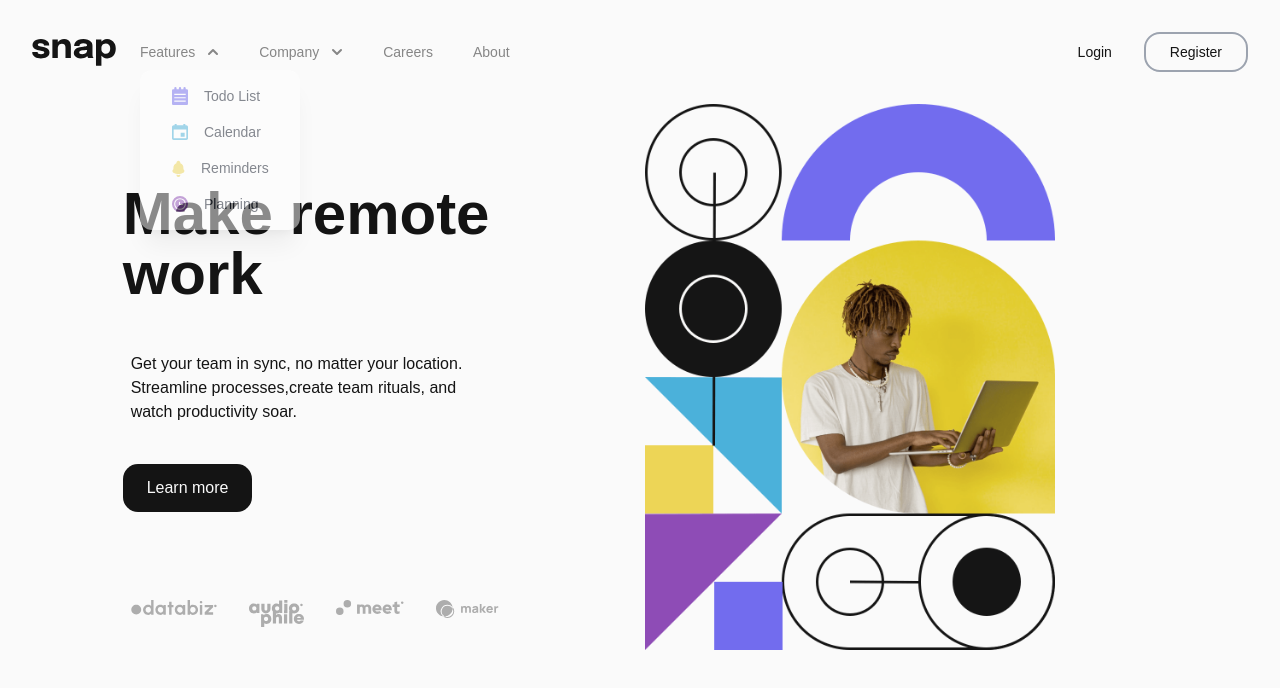
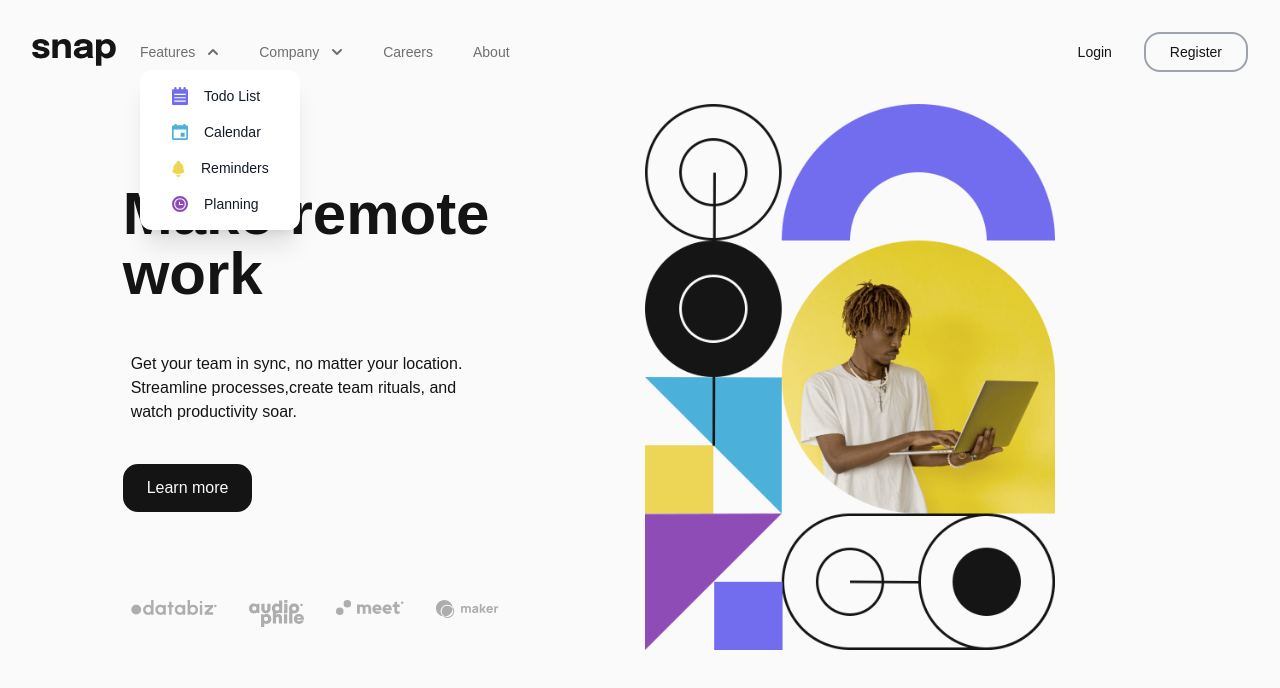
Before and after one commit to mosesfawole/snap, a React (Create React App) app: page / in a window 1280 px wide. Both pictures are taken after a click on the button "Features". Shown: the top 688 px of the page. Built offline with nearby package versions, Linux system fonts and the light colour scheme.

Commit message:
made changes to styles and components

```diff
--- a/src/components/Company.jsx
+++ b/src/components/Company.jsx
@@ -14,7 +14,7 @@ export default function Company() {
         <div>
           <Menu.Button
             onClick={handleClick}
-            className="flex text-sm font-medium "
+            className="flex text-sm font-medium opacity-60 hover:opacity-100 "
           >
             Company
             {isActive ? (
@@ -45,7 +45,7 @@ export default function Company() {
                 {({ active }) => (
                   <button
                     className={`${
-                      active ? "bg-violet-500 text-white" : "text-gray-900"
+                      active ? " " : "text-gray-900"
                     } group flex w-full items-center rounded-md px-4 py-2 text-sm`}
                   >
                     History
@@ -56,7 +56,7 @@ export default function Company() {
                 {({ active }) => (
                   <button
                     className={`${
-                      active ? "bg-violet-500 text-white" : "text-gray-900"
+                      active ? " " : "text-gray-900"
                     } group flex w-full items-center rounded-md px-4 py-2 text-sm`}
                   >
                     Our Team
@@ -67,7 +67,7 @@ export default function Company() {
                 {({ active }) => (
                   <button
                     className={`${
-                      active ? "bg-violet-500 text-white" : "text-gray-900"
+                      active ? " " : "text-gray-900"
                     } group flex w-full items-center rounded-md px-4 py-2 text-sm`}
                   >
                     Blog
--- a/src/components/Example.jsx
+++ b/src/components/Features.jsx
@@ -3,7 +3,7 @@ import { Fragment, useEffect, useRef, useState } from "react";
 import { ChevronDownIcon, ChevronUpIcon } from "@heroicons/react/solid";
 import { Todo, Calendar, Reminders, Planning } from "../images/index";
 
-export default function Example() {
+export default function Features() {
   const [isActive, setIsActive] = useState(false);
   const handleClick = () => {
     setIsActive(!isActive);
@@ -14,7 +14,7 @@ export default function Example() {
         <div>
           <Menu.Button
             onClick={handleClick}
-            className="flex text-sm font-medium "
+            className="flex text-sm font-medium opacity-60 hover:opacity-100  "
           >
             Features
             {isActive ? (
@@ -45,7 +45,7 @@ export default function Example() {
                 {({ active }) => (
                   <button
                     className={`${
-                      active ? "bg-violet-500 text-white" : "text-gray-900"
+                      active ? " " : "text-gray-900"
                     } group flex w-full items-center rounded-md px-4 py-2 text-sm`}
                   >
                     <img src={Todo} alt="" className="mr-4 w-4 " /> Todo List
@@ -56,7 +56,7 @@ export default function Example() {
                 {({ active }) => (
                   <button
                     className={`${
-                      active ? "bg-violet-500 text-white" : "text-gray-900"
+                      active ? " " : "text-gray-900"
                     } group flex w-full items-center rounded-md px-4 py-2 text-sm`}
                   >
                     <img src={Calendar} alt="" className="mr-4 w-4 " />
@@ -70,7 +70,7 @@ export default function Example() {
                 {({ active }) => (
                   <button
                     className={`${
-                      active ? "bg-violet-500 text-white" : "text-gray-900"
+                      active ? " " : "text-gray-900"
                     } group flex w-full items-center rounded-md px-4 py-2 text-sm`}
                   >
                     <img src={Reminders} alt="" className="mr-4 w-4 " />
@@ -82,7 +82,7 @@ export default function Example() {
                 {({ active }) => (
                   <button
                     className={`${
-                      active ? "bg-violet-500 text-white" : "text-gray-900"
+                      active ? " " : "text-gray-900"
                     } group flex w-full items-center rounded-md px-4 py-2 text-sm`}
                   >
                     <img src={Planning} alt="" className="mr-4 w-4 " />
--- a/src/components/Header.jsx
+++ b/src/components/Header.jsx
@@ -1,6 +1,6 @@
 import { useState } from "react";
 import Company from "./Company";
-import Example from "./Example";
+import Features from "./Features";
 const Header = () => {
   const [menu, setMenu] = useState(false);
 
@@ -26,16 +26,16 @@ const Header = () => {
             </svg>
           </div>
           {/* Menu */}
-          <div className="menu flex   ">
+          <div className="menu flex  cursor-pointer  ">
             <ul className="flex gap-10 text-sm">
-              <li className="">
-                <Example />
+              <li className="opacity-100">
+                <Features />
               </li>
               <li>
                 <Company />
               </li>
-              <li>Careers</li>
-              <li>About</li>
+              <li className="opacity-60 hover:opacity-100 ">Careers</li>
+              <li className="opacity-60 hover:opacity-100 ">About</li>
             </ul>
           </div>
         </div>
@@ -79,8 +79,8 @@ const Header = () => {
           </div>
           <div className="items text-sm p-4 ">
             <ul>
-              <li>
-                <Example />
+              <li className=" ">
+                <Features />
               </li>
 
               <li className="mt-2">
--- a/src/index.css
+++ b/src/index.css
@@ -71,12 +71,4 @@ body {
   .brand img {
     width: 100%;
   }
-  li {
-    opacity: 0.5;
-    cursor: pointer;
-  }
-  li:hover {
-    opacity: 1;
-    transition: all 0.5s ease;
-  }
 }
```
Also changed, not shown: src/style-guide.md (deleted, +0 -27 lines).
